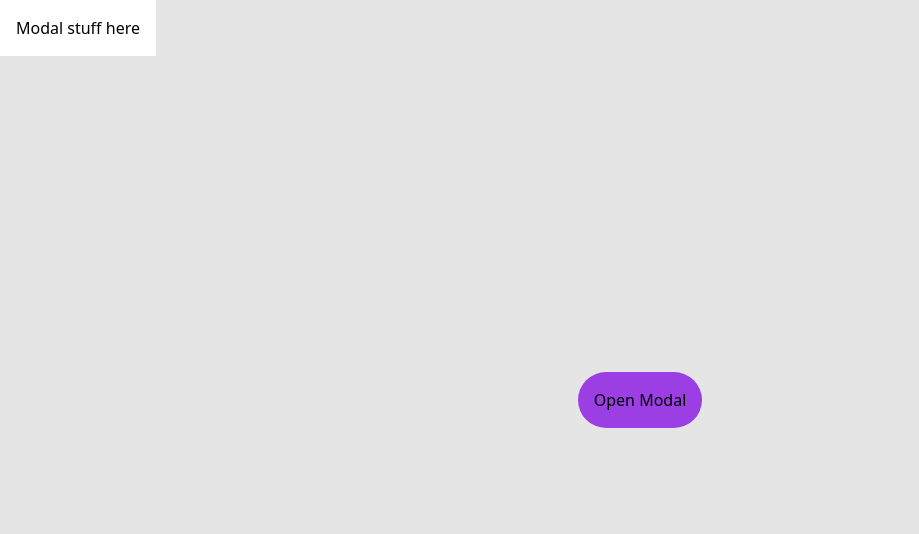
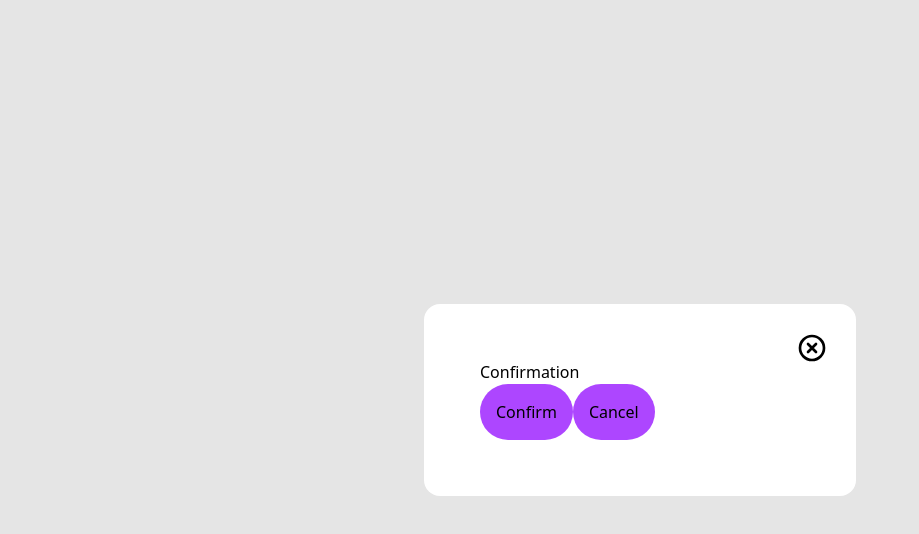
Before and after one commit to AN1CO/amex-create-component, a React (Vite) app: page / in a window 1280 px wide. Both pictures are taken after a click on the button "Open Modal". Shown: the top 534 px of the page, without its empty margins (0-919 px from the left). Built offline with nearby package versions, Linux system fonts and the light colour scheme.

Commit message:
need to pass tests

```diff
--- a/src/App.tsx
+++ b/src/App.tsx
@@ -4,13 +4,17 @@ import Modal from "./components/modal/Modal";
 function App() {
   const [openModal, setOpenModal] = useState(false);
 
-  const toggleModal = () => {
-    setOpenModal(true);
-  };
   return (
     <div className="flex justify-center items-center flex-col h-screen">
-      <Button label="Open Modal" onClick={toggleModal} />
-      <Modal isOpen={openModal}>Modal stuff here</Modal>
+      <Button label="Open Modal" onClick={() => setOpenModal(true)} />
+      <Modal isOpen={openModal} onClose={() => setOpenModal(false)}>
+        <h2>Confirmation</h2>
+        <p></p>
+        <div>
+          <Button label="Confirm" onClick={() => console.log("Confirmed!")} />
+          <Button label="Cancel" onClick={() => setOpenModal(false)} />
+        </div>
+      </Modal>
     </div>
   );
 }
--- a/src/components/modal/Modal.tsx
+++ b/src/components/modal/Modal.tsx
@@ -1,18 +1,27 @@
 import { useRef, useEffect } from "react";
+import CloseIcon from "../../assets/close-circle.svg";
 
 interface ModalProps {
   isOpen: boolean;
-  hasCloseBtn?: boolean;
-  onClose?: () => void;
+  onClose: () => void;
   children: React.ReactNode;
 }
 
-export default function Modal({
-  isOpen,
-  onClose,
-  children,
-  hasCloseBtn,
-}: ModalProps) {
+interface CloseButtonProps {
+  onClick: () => void;
+}
+
+const CloseButton = ({ onClick }: CloseButtonProps) => (
+  <button
+    aria-label="Close"
+    onClick={onClick}
+    className="absolute top-1 right-1"
+  >
+    <img className="w-8 h-8" src={CloseIcon} />
+  </button>
+);
+
+export default function Modal({ isOpen, onClose, children }: ModalProps) {
   const modalRef = useRef<HTMLDialogElement>(null);
   useEffect(() => {
     const modalElement = modalRef.current;
@@ -39,18 +48,15 @@ export default function Modal({
   };
 
   return (
-    <dialog ref={modalRef} className="p-4 block">
-      {hasCloseBtn && (
-        // TODO: ICON FOR CLOSING
-        <button
-          className="modal-close-btn"
-          aria-label="Close"
-          onClick={handleCloseModal}
-        >
-          Close
-        </button>
-      )}
-      {children}
+    <dialog
+      ref={modalRef}
+      onKeyDown={handleKeyDown}
+      className="max-w-fit p-6 rounded-2xl relative m-auto backdrop:backdrop-grayscale-50"
+    >
+      <div className="bg-white p-8 rounded w-96 relative flex-col">
+        <CloseButton onClick={handleCloseModal} />
+        <div>{children}</div>
+      </div>
     </dialog>
   );
 }
```
Also changed, not shown: 2 other files (tests, documents, lock files or other folders).
